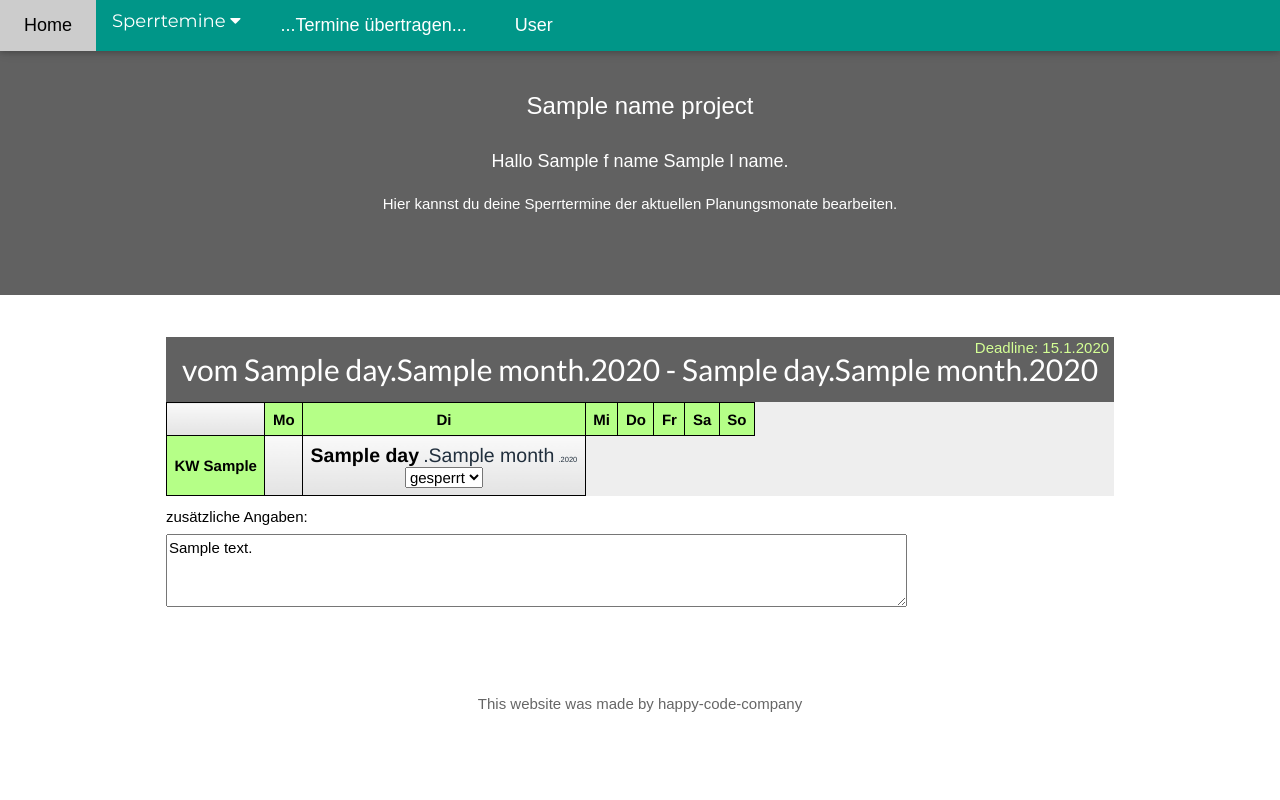
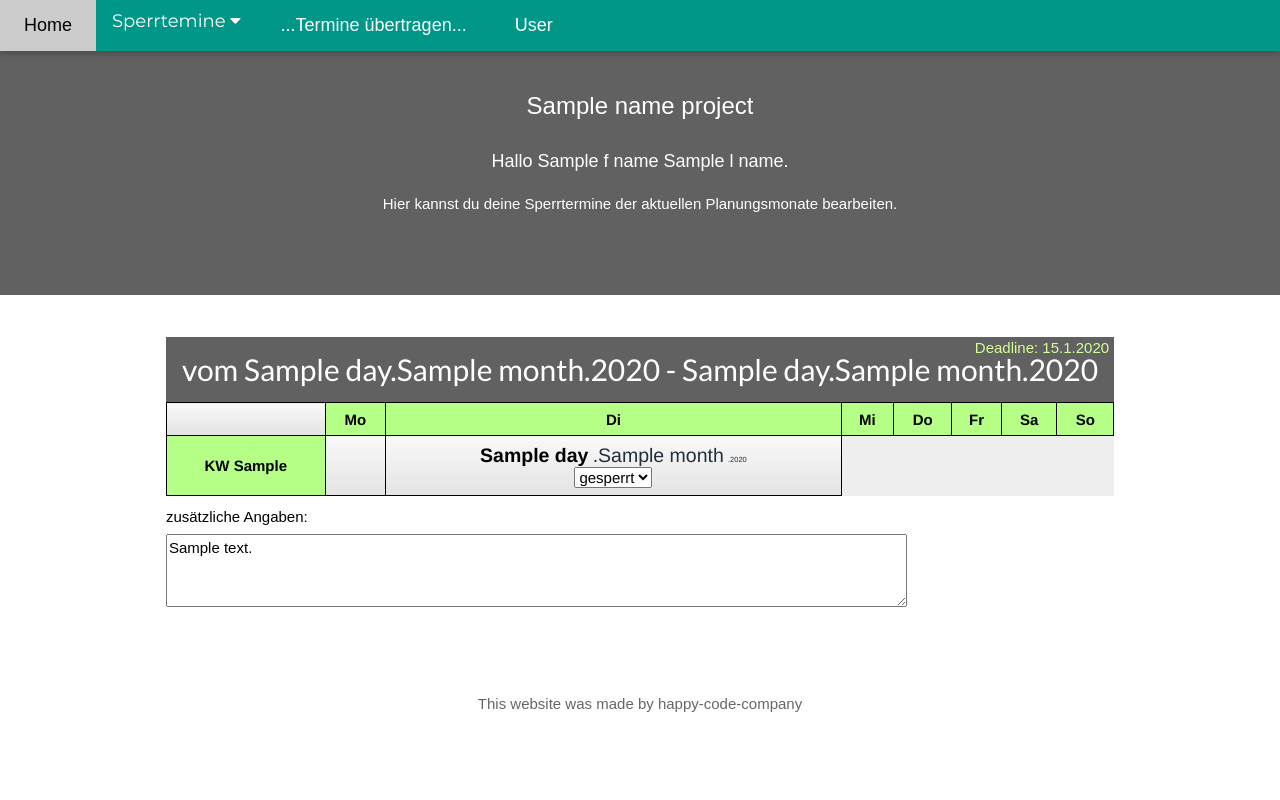
Before and after one commit to TomBenRu/hcc_plan_api, a FastAPI app: template templates/index_actor.html in a window 1280 px wide. Run offline with FastAPI, Linux system fonts and the light colour scheme; the template is opened without the code that fills it: most values are stand-ins (such as "Sample title", 1, 10 or a date in 2020); parts of the project's set-up code (start-up, migrations or seed data) failed here and were passed over.

Commit message:
still work in progress

```diff
--- a/static/calendar.css
+++ b/static/calendar.css
@@ -20,8 +20,6 @@
         font: 1em Helvetica, sans-serif;
         border-collapse: collapse;
         background-color: #EEEEEE;
-        overflow-x: auto;
-        display: block;
         }
 th, td {
         font: bold 1em Helvetica, sans-serif;
--- a/templates/index_base.html
+++ b/templates/index_base.html
@@ -140,7 +140,7 @@
 
     </style>
   </head>
-<body>
+<body style="overflow: auto; display: block;">
 
 {% block navbar %}
 <!-- Navbar -->
```
